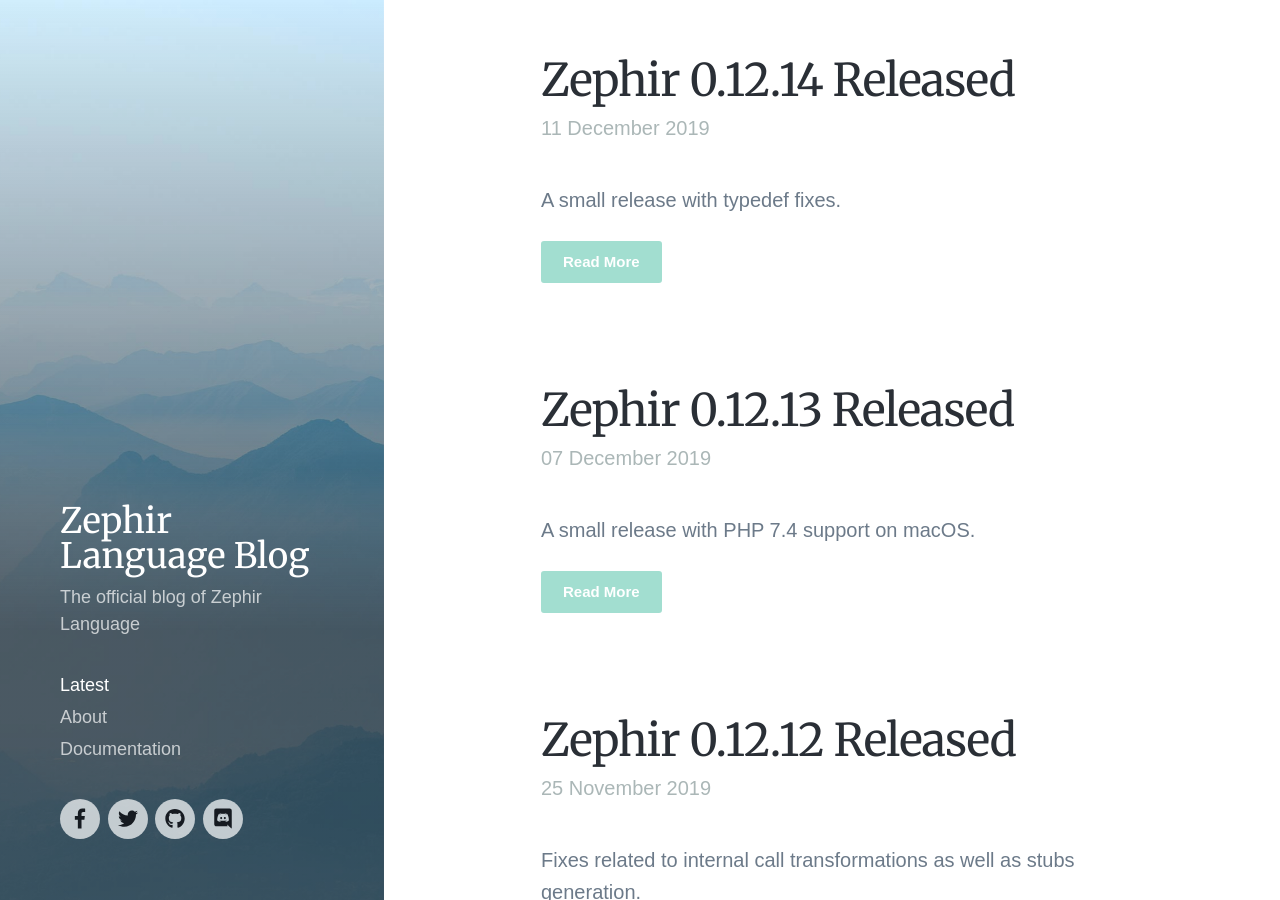
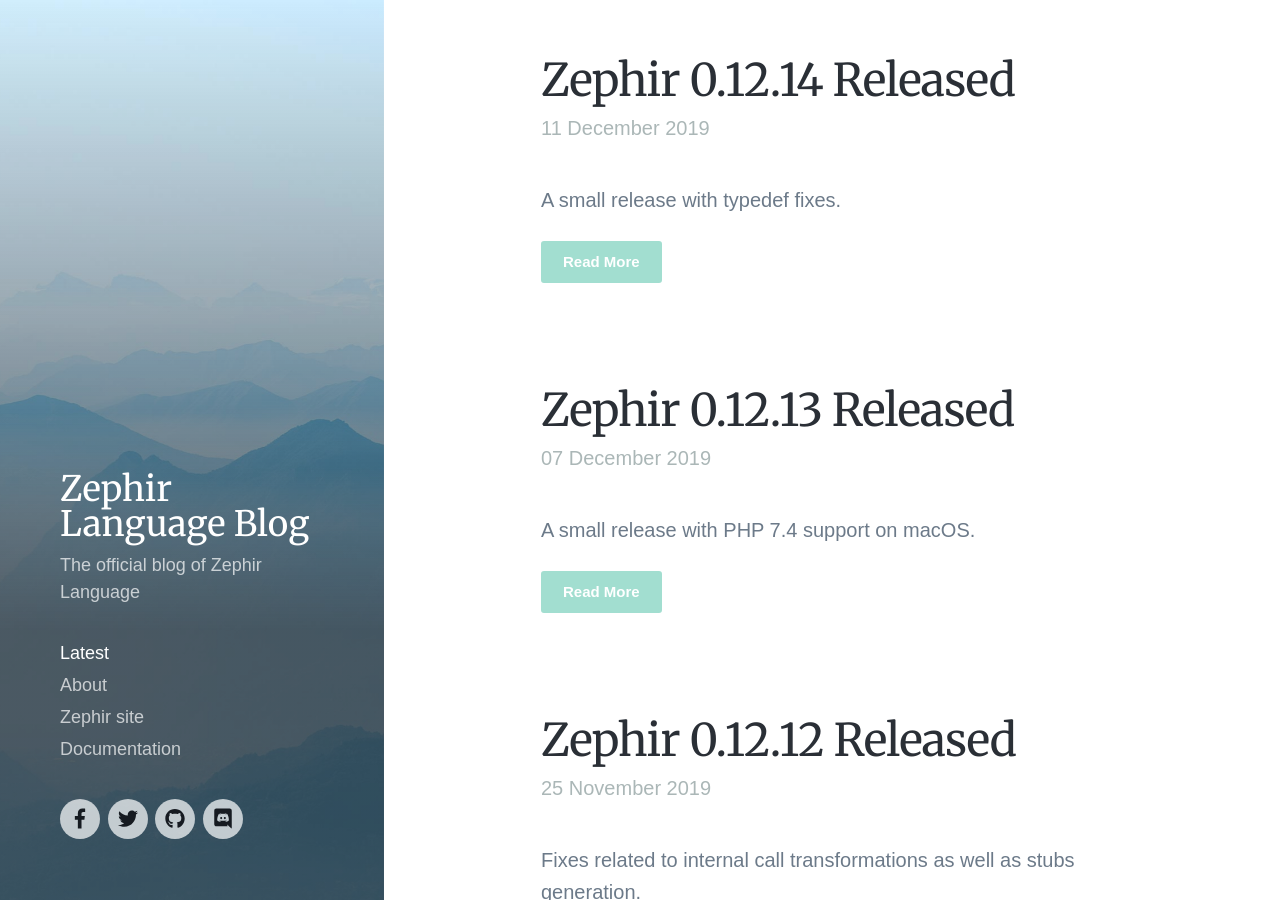
Before and after one commit to zephir-lang/zephir-blog, a Jekyll site: the page built from index.html, in a window 1280 px wide and 900 px high. Built offline with Jekyll 4.4.1, drawn with Linux system fonts in a browser that asks for light colours; nearby versions of some CDN libraries; the list of posts is cut into pages by our own code; a style sheet for code colours, icons or effects is not loaded.

Commit message:
add site link

```diff
--- a/_data/settings.yml
+++ b/_data/settings.yml
@@ -17,6 +17,8 @@
       url: '/'
     - title: 'About'
       url: '/about'
+    - title: 'Zephir site'
+      url: 'https://zephir-lang.com/en'
     - title: 'Documentation'
       url: 'https://docs.zephir-lang.com/'
 
```
